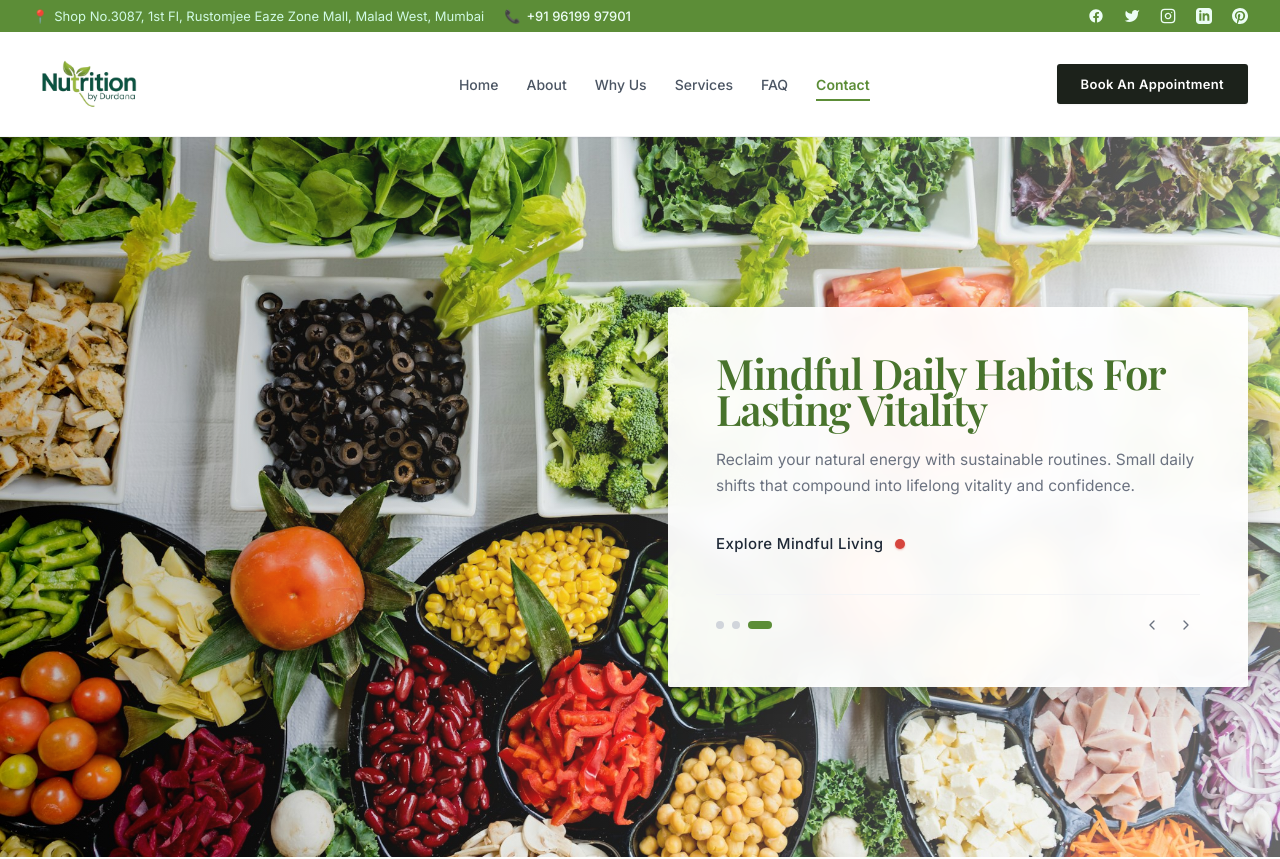
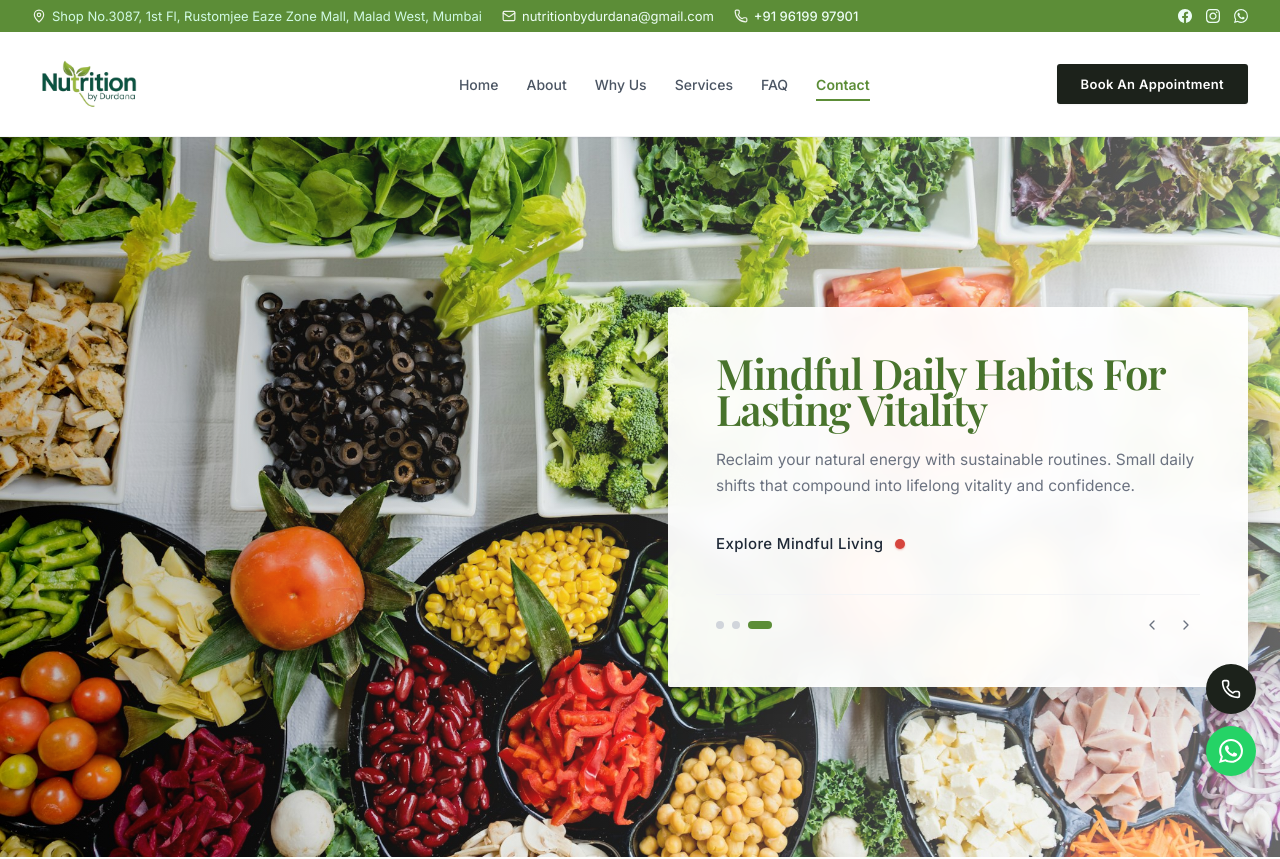
Before and after one commit to skdm-salahuddin-developer/helth-nutrient-website, a Next.js app: page / in a window 1280 px wide. Shown: the top 859 px of the page. Built offline with nearby package versions, Linux system fonts and the light colour scheme; a web font is replaced by a local one.

Commit message:
Remove operating hours from footer and clean contact card

```diff
--- a/src/app/page.tsx
+++ b/src/app/page.tsx
@@ -10,6 +10,7 @@
 import FourStepsProcess from '@/components/FourStepsProcess';
 import FAQSection from '@/components/FAQSection';
 import Footer from '@/components/Footer';
+import StickyWhatsApp from '@/components/StickyWhatsApp';
 
 export default function Home() {
   return (
@@ -46,6 +47,9 @@
 
       {/* 11. Footer with Map, Location & Developer Credits */}
       <Footer />
+
+      {/* 12. Floating Sticky WhatsApp Button on Right Side */}
+      <StickyWhatsApp />
     </main>
   );
 }
--- a/src/components/Footer.tsx
+++ b/src/components/Footer.tsx
@@ -2,8 +2,27 @@
 
 import React, { useState } from 'react';
 import Image from 'next/image';
-import { Phone, Mail, Clock, Calendar, ArrowUp } from 'lucide-react';
+import { Phone, Mail, Calendar, ArrowUp } from 'lucide-react';
 import AppointmentModal from './AppointmentModal';
+
+// Social Icons with authentic brand colors (no borders)
+const FacebookIcon = ({ className = "w-5 h-5" }: { className?: string }) => (
+  <svg className={className} fill="currentColor" viewBox="0 0 24 24">
+    <path d="M24 12.073c0-6.627-5.373-12-12-12s-12 5.373-12 12c0 5.99 4.388 10.954 10.125 11.854v-8.385H7.078v-3.47h3.047V9.43c0-3.007 1.792-4.669 4.533-4.669 1.312 0 2.686.235 2.686.235v2.953H15.83c-1.491 0-1.956.925-1.956 1.874v2.25h3.328l-.532 3.47h-2.796v8.385C19.612 23.027 24 18.062 24 12.073z" />
+  </svg>
+);
+
+const InstagramIcon = ({ className = "w-5 h-5" }: { className?: string }) => (
+  <svg className={className} fill="currentColor" viewBox="0 0 24 24">
+    <path d="M12 2.163c3.204 0 3.584.012 4.85.07 3.252.148 4.771 1.691 4.919 4.919.058 1.265.069 1.645.069 4.849 0 3.205-.012 3.584-.069 4.849-.149 3.225-1.664 4.771-4.919 4.919-1.266.058-1.644.07-4.85.07-3.204 0-3.584-.012-4.849-.07-3.26-.149-4.771-1.699-4.919-4.92-.058-1.265-.07-1.644-.07-4.849 0-3.204.013-3.583.07-4.849.149-3.227 1.664-4.771 4.919-4.919 1.266-.057 1.645-.069 4.849-.069zm0-2.163c-3.259 0-3.667.014-4.947.072-4.358.2-6.78 2.618-6.98 6.98-.059 1.281-.073 1.689-.073 4.948 0 3.259.014 3.668.072 4.948.2 4.358 2.618 6.78 6.98 6.98 1.281.058 1.689.072 4.948.072 3.259 0 3.668-.014 4.948-.072 4.354-.2 6.782-2.618 6.979-6.98.059-1.28.073-1.689.073-4.948 0-3.259-.014-3.667-.072-4.947-.196-4.354-2.617-6.78-6.979-6.98-1.281-.059-1.69-.073-4.949-.073zm0 5.838c-3.403 0-6.162 2.759-6.162 6.162s2.759 6.163 6.162 6.163 6.162-2.759 6.162-6.163c0-3.403-2.759-6.162-6.162-6.162zm0 10.162c-2.209 0-4-1.79-4-4 0-2.209 1.791-4 4-4s4 1.791 4 4c0 2.21-1.791 4-4 4zm6.406-11.845c-.796 0-1.441.645-1.441 1.44s.645 1.44 1.441 1.44c.795 0 1.439-.645 1.439-1.44s-.644-1.44-1.439-1.44z" />
+  </svg>
+);
+
+const WhatsAppIcon = ({ className = "w-5 h-5" }: { className?: string }) => (
+  <svg className={className} fill="currentColor" viewBox="0 0 24 24">
+    <path d="M17.472 14.382c-.297-.149-1.758-.867-2.03-.967-.273-.099-.471-.148-.67.15-.197.297-.767.966-.94 1.164-.173.199-.347.223-.644.075-.297-.15-1.255-.463-2.39-1.475-.883-.788-1.48-1.761-1.653-2.059-.173-.297-.018-.458.13-.606.134-.133.298-.347.446-.52.149-.174.198-.298.298-.497.099-.198.05-.371-.025-.52-.075-.149-.669-1.612-.916-2.207-.242-.579-.487-.5-.669-.51-.173-.008-.371-.01-.57-.01-.198 0-.52.074-.792.372-.272.297-1.04 1.016-1.04 2.479 0 1.462 1.065 2.875 1.213 3.074.149.198 2.096 3.2 5.077 4.487.709.306 1.262.489 1.694.625.712.227 1.36.195 1.871.118.571-.085 1.758-.719 2.006-1.413.248-.694.248-1.289.173-1.413-.074-.124-.272-.198-.57-.347m-5.421 7.403h-.004a9.87 9.87 0 01-5.031-1.378l-.361-.214-3.741.982.998-3.648-.235-.374a9.86 9.86 0 01-1.51-5.26c.001-5.45 4.436-9.884 9.888-9.884 2.64 0 5.122 1.03 6.988 2.898a9.825 9.825 0 012.893 6.994c-.003 5.45-4.437 9.884-9.885 9.884m8.413-18.297A11.815 11.815 0 0012.05 0C5.495 0 .16 5.335.157 11.892c0 2.096.547 4.142 1.588 5.945L0 24l6.335-1.662c1.746.953 3.71 1.456 5.711 1.457h.005c6.554 0 11.89-5.335 11.893-11.893a11.821 11.821 0 00-3.48-8.413z" />
+  </svg>
+);
 
 const clinicLocation = {
   name: 'Malad West, Mumbai',
@@ -11,7 +30,6 @@
   address: 'Shop No.3087, 1st floor, Rustomjee Eaze Zone Mall, Malad, Sunder Nagar, Malad West, Mumbai, Maharashtra 400064',
   phone: '+91 96199 97901',
   email: 'nutritionbydurdana@gmail.com',
-  hours: 'Mon - Sat : 10.00am - 08.00pm',
   mapUrl: 'https://maps.google.com/maps?q=Shop%20No.3087%2C%201st%20floor%2C%20Rustomjee%20Eaze%20Zone%20Mall%2C%20Malad%20West%2C%20Mumbai&t=&z=15&ie=UTF8&iwloc=&output=embed',
 };
 
@@ -77,27 +95,39 @@
                       {clinicLocation.email}
                     </a>
                   </div>
-
-                  <div className="flex items-center gap-3">
-                    <Clock className="w-4 h-4 text-[#5c8d37] flex-shrink-0" />
-                    <span>{clinicLocation.hours}</span>
-                  </div>
                 </div>
 
-                {/* Social Square Outline Buttons */}
-                <div className="flex items-center gap-2.5 pt-1">
-                  {['f', 't', 'g+', 't_'].map((iconKey, index) => (
-                    <a
-                      key={index}
-                      href="#"
-                      className="w-8 h-8 rounded-[2px] border border-gray-300 hover:border-[#5c8d37] hover:bg-[#5c8d37] text-gray-600 hover:text-white flex items-center justify-center text-xs font-bold transition-colors uppercase"
-                    >
-                      {iconKey === 'f' && 'f'}
-                      {iconKey === 't' && '𝕏'}
-                      {iconKey === 'g+' && 'G+'}
-                      {iconKey === 't_' && 'in'}
-                    </a>
-                  ))}
+                {/* Social Icons: Facebook, Instagram, WhatsApp with brand colors and no borders */}
+                <div className="flex items-center gap-4 pt-1">
+                  <a
+                    href="https://facebook.com"
+                    target="_blank"
+                    rel="noopener noreferrer"
+                    aria-label="Facebook"
+                    className="text-[#1877F2] hover:opacity-85 hover:scale-110 transition-transform duration-200"
+                  >
+                    <FacebookIcon className="w-5 h-5 sm:w-6 sm:h-6" />
+                  </a>
+
+                  <a
+                    href="https://instagram.com"
+                    target="_blank"
+                    rel="noopener noreferrer"
+                    aria-label="Instagram"
+                    className="text-[#E4405F] hover:opacity-85 hover:scale-110 transition-transform duration-200"
+                  >
+                    <InstagramIcon className="w-5 h-5 sm:w-6 sm:h-6" />
+                  </a>
+
+                  <a
+                    href="https://wa.me/919619997901"
+                    target="_blank"
+                    rel="noopener noreferrer"
+                    aria-label="WhatsApp"
+                    className="text-[#25D366] hover:opacity-85 hover:scale-110 transition-transform duration-200"
+                  >
+                    <WhatsAppIcon className="w-5 h-5 sm:w-6 sm:h-6" />
+                  </a>
                 </div>
 
                 {/* Book Now Button */}
--- /dev/null
+++ b/src/components/StickyWhatsApp.tsx
@@ -0,0 +1,44 @@
+'use client';
+
+import React from 'react';
+import { Phone } from 'lucide-react';
+
+const WhatsAppIcon = ({ className = "w-6 h-6" }: { className?: string }) => (
+  <svg className={className} fill="currentColor" viewBox="0 0 24 24">
+    <path d="M17.472 14.382c-.297-.149-1.758-.867-2.03-.967-.273-.099-.471-.148-.67.15-.197.297-.767.966-.94 1.164-.173.199-.347.223-.644.075-.297-.15-1.255-.463-2.39-1.475-.883-.788-1.48-1.761-1.653-2.059-.173-.297-.018-.458.13-.606.134-.133.298-.347.446-.52.149-.174.198-.298.298-.497.099-.198.05-.371-.025-.52-.075-.149-.669-1.612-.916-2.207-.242-.579-.487-.5-.669-.51-.173-.008-.371-.01-.57-.01-.198 0-.52.074-.792.372-.272.297-1.04 1.016-1.04 2.479 0 1.462 1.065 2.875 1.213 3.074.149.198 2.096 3.2 5.077 4.487.709.306 1.262.489 1.694.625.712.227 1.36.195 1.871.118.571-.085 1.758-.719 2.006-1.413.248-.694.248-1.289.173-1.413-.074-.124-.272-.198-.57-.347m-5.421 7.403h-.004a9.87 9.87 0 01-5.031-1.378l-.361-.214-3.741.982.998-3.648-.235-.374a9.86 9.86 0 01-1.51-5.26c.001-5.45 4.436-9.884 9.888-9.884 2.64 0 5.122 1.03 6.988 2.898a9.825 9.825 0 012.893 6.994c-.003 5.45-4.437 9.884-9.885 9.884m8.413-18.297A11.815 11.815 0 0012.05 0C5.495 0 .16 5.335.157 11.892c0 2.096.547 4.142 1.588 5.945L0 24l6.335-1.662c1.746.953 3.71 1.456 5.711 1.457h.005c6.554 0 11.89-5.335 11.893-11.893a11.821 11.821 0 00-3.48-8.413z" />
+  </svg>
+);
+
+export default function StickyWhatsApp() {
+  const whatsappUrl =
+    'https://wa.me/919619997901?text=Hi%20Dt.%20Durdana%2C%20I%20would%20like%20to%20know%20more%20about%20your%20nutrition%20consultation.';
+
+  return (
+    <aside
+      aria-label="Direct Contact Support"
+      className="fixed bottom-6 right-5 sm:right-6 z-50 flex flex-col items-center gap-3 pointer-events-auto"
+    >
+      {/* 1. Direct Call Button */}
+      <a
+        href="tel:+919619997901"
+        aria-label="Call +91 96199 97901"
+        className="w-12 h-12 sm:w-[50px] sm:h-[50px] bg-[#1c221b] hover:bg-[#5c8d37] text-white rounded-full flex items-center justify-center shadow-lg hover:shadow-xl transition-all duration-300 hover:scale-105 active:scale-95 group"
+        title="Call Now"
+      >
+        <Phone className="w-5 h-5 transition-transform duration-200 group-hover:rotate-12" />
+      </a>
+
+      {/* 2. WhatsApp Button */}
+      <a
+        href={whatsappUrl}
+        target="_blank"
+        rel="noopener noreferrer"
+        aria-label="Chat on WhatsApp"
+        className="w-12 h-12 sm:w-[50px] sm:h-[50px] bg-[#25D366] hover:bg-[#20ba5a] text-white rounded-full flex items-center justify-center shadow-lg hover:shadow-xl transition-all duration-300 hover:scale-105 active:scale-95"
+        title="Chat on WhatsApp"
+      >
+        <WhatsAppIcon className="w-6 h-6 fill-white" />
+      </a>
+    </aside>
+  );
+}
--- a/src/components/TopBar.tsx
+++ b/src/components/TopBar.tsx
@@ -1,37 +1,24 @@
 'use client';
 
 import React from 'react';
+import { MapPin, Mail, Phone } from 'lucide-react';
 
-// Crisp SVGs for all social icons
+// Crisp SVGs for Facebook, Instagram, WhatsApp
 const FacebookIcon = ({ className = "w-4 h-4" }: { className?: string }) => (
   <svg className={className} fill="currentColor" viewBox="0 0 24 24">
-    <path d="M22 12c0-5.523-4.477-10-10-10S2 6.477 2 12c0 4.991 3.657 9.128 8.438 9.878v-6.987h-2.54V12h2.54V9.797c0-2.506 1.492-3.89 3.777-3.89 1.094 0 2.238.195 2.238.195v2.46h-1.26c-1.243 0-1.63.771-1.63 1.562V12h2.773l-.443 2.89h-2.33v6.988C18.343 21.128 22 16.991 22 12z" />
-  </svg>
-);
-
-const TwitterIcon = ({ className = "w-4 h-4" }: { className?: string }) => (
-  <svg className={className} fill="currentColor" viewBox="0 0 24 24">
-    <path d="M23 3a10.9 10.9 0 0 1-3.14 1.53 4.48 4.48 0 0 0-7.86 3v1A10.66 10.66 0 0 1 3 4s-4 9 5 13a11.64 11.64 0 0 1-7 2c9 5 20 0 20-11.5a4.5 4.5 0 0 0-.08-.83A7.72 7.72 0 0 0 23 3z" />
+    <path d="M24 12.073c0-6.627-5.373-12-12-12s-12 5.373-12 12c0 5.99 4.388 10.954 10.125 11.854v-8.385H7.078v-3.47h3.047V9.43c0-3.007 1.792-4.669 4.533-4.669 1.312 0 2.686.235 2.686.235v2.953H15.83c-1.491 0-1.956.925-1.956 1.874v2.25h3.328l-.532 3.47h-2.796v8.385C19.612 23.027 24 18.062 24 12.073z" />
   </svg>
 );
 
 const InstagramIcon = ({ className = "w-4 h-4" }: { className?: string }) => (
-  <svg className={className} fill="none" stroke="currentColor" strokeWidth="2" strokeLinecap="round" strokeLinejoin="round" viewBox="0 0 24 24">
-    <rect width="20" height="20" x="2" y="2" rx="5" ry="5" />
-    <path d="M16 11.37A4 4 0 1 1 12.63 8 4 4 0 0 1 16 11.37z" />
-    <line x1="17.5" x2="17.51" y1="6.5" y2="6.5" />
+  <svg className={className} fill="currentColor" viewBox="0 0 24 24">
+    <path d="M12 2.163c3.204 0 3.584.012 4.85.07 3.252.148 4.771 1.691 4.919 4.919.058 1.265.069 1.645.069 4.849 0 3.205-.012 3.584-.069 4.849-.149 3.225-1.664 4.771-4.919 4.919-1.266.058-1.644.07-4.85.07-3.204 0-3.584-.012-4.849-.07-3.26-.149-4.771-1.699-4.919-4.92-.058-1.265-.07-1.644-.07-4.849 0-3.204.013-3.583.07-4.849.149-3.227 1.664-4.771 4.919-4.919 1.266-.057 1.645-.069 4.849-.069zm0-2.163c-3.259 0-3.667.014-4.947.072-4.358.2-6.78 2.618-6.98 6.98-.059 1.281-.073 1.689-.073 4.948 0 3.259.014 3.668.072 4.948.2 4.358 2.618 6.78 6.98 6.98 1.281.058 1.689.072 4.948.072 3.259 0 3.668-.014 4.948-.072 4.354-.2 6.782-2.618 6.979-6.98.059-1.28.073-1.689.073-4.948 0-3.259-.014-3.667-.072-4.947-.196-4.354-2.617-6.78-6.979-6.98-1.281-.059-1.69-.073-4.949-.073zm0 5.838c-3.403 0-6.162 2.759-6.162 6.162s2.759 6.163 6.162 6.163 6.162-2.759 6.162-6.163c0-3.403-2.759-6.162-6.162-6.162zm0 10.162c-2.209 0-4-1.79-4-4 0-2.209 1.791-4 4-4s4 1.791 4 4c0 2.21-1.791 4-4 4zm6.406-11.845c-.796 0-1.441.645-1.441 1.44s.645 1.44 1.441 1.44c.795 0 1.439-.645 1.439-1.44s-.644-1.44-1.439-1.44z" />
   </svg>
 );
 
-const LinkedinIcon = ({ className = "w-4 h-4" }: { className?: string }) => (
+const WhatsAppIcon = ({ className = "w-4 h-4" }: { className?: string }) => (
   <svg className={className} fill="currentColor" viewBox="0 0 24 24">
-    <path d="M19 0h-14c-2.761 0-5 2.239-5 5v14c0 2.761 2.239 5 5 5h14c2.762 0 5-2.239 5-5v-14c0-2.761-2.238-5-5-5zm-11 19h-3v-11h3v11zm-1.5-12.268c-.966 0-1.75-.79-1.75-1.764s.784-1.764 1.75-1.764 1.75.79 1.75 1.764-.783 1.764-1.75 1.764zm13.5 12.268h-3v-5.604c0-3.368-4-3.113-4 0v5.604h-3v-11h3v1.765c1.396-2.586 7-2.777 7 2.476v6.759z" />
-  </svg>
-);
-
-const PinterestIcon = ({ className = "w-4 h-4" }: { className?: string }) => (
-  <svg className={className} fill="currentColor" viewBox="0 0 24 24">
-    <path d="M12.017 0C5.396 0 .029 5.367.029 11.987c0 5.079 3.158 9.417 7.618 11.162-.105-.949-.199-2.403.041-3.439.219-.937 1.406-5.957 1.406-5.957s-.359-.72-.359-1.781c0-1.663.967-2.911 2.171-2.911 1.024 0 1.518.769 1.518 1.69 0 1.029-.655 2.568-.994 3.995-.283 1.194.599 2.169 1.777 2.169 2.133 0 3.772-2.249 3.772-5.495 0-2.873-2.064-4.882-5.012-4.882-3.414 0-5.418 2.561-5.418 5.207 0 1.031.397 2.138.893 2.738.098.119.112.224.083.345-.09.375-.291 1.199-.332 1.365-.053.22-.174.267-.402.161-1.499-.698-2.436-2.889-2.436-4.649 0-3.785 2.75-7.262 7.929-7.262 4.163 0 7.398 2.967 7.398 6.931 0 4.136-2.607 7.464-6.227 7.464-1.216 0-2.359-.631-2.75-1.378l-.748 2.853c-.271 1.043-1.002 2.35-1.492 3.146 1.124.347 2.317.535 3.554.535 6.607 0 11.985-5.365 11.985-11.987C24.002 5.367 18.624 0 12.017 0z"/>
+    <path d="M17.472 14.382c-.297-.149-1.758-.867-2.03-.967-.273-.099-.471-.148-.67.15-.197.297-.767.966-.94 1.164-.173.199-.347.223-.644.075-.297-.15-1.255-.463-2.39-1.475-.883-.788-1.48-1.761-1.653-2.059-.173-.297-.018-.458.13-.606.134-.133.298-.347.446-.52.149-.174.198-.298.298-.497.099-.198.05-.371-.025-.52-.075-.149-.669-1.612-.916-2.207-.242-.579-.487-.5-.669-.51-.173-.008-.371-.01-.57-.01-.198 0-.52.074-.792.372-.272.297-1.04 1.016-1.04 2.479 0 1.462 1.065 2.875 1.213 3.074.149.198 2.096 3.2 5.077 4.487.709.306 1.262.489 1.694.625.712.227 1.36.195 1.871.118.571-.085 1.758-.719 2.006-1.413.248-.694.248-1.289.173-1.413-.074-.124-.272-.198-.57-.347m-5.421 7.403h-.004a9.87 9.87 0 01-5.031-1.378l-.361-.214-3.741.982.998-3.648-.235-.374a9.86 9.86 0 01-1.51-5.26c.001-5.45 4.436-9.884 9.888-9.884 2.64 0 5.122 1.03 6.988 2.898a9.825 9.825 0 012.893 6.994c-.003 5.45-4.437 9.884-9.885 9.884m8.413-18.297A11.815 11.815 0 0012.05 0C5.495 0 .16 5.335.157 11.892c0 2.096.547 4.142 1.588 5.945L0 24l6.335-1.662c1.746.953 3.71 1.456 5.711 1.457h.005c6.554 0 11.89-5.335 11.893-11.893a11.821 11.821 0 00-3.48-8.413z" />
   </svg>
 );
 
@@ -39,23 +26,33 @@
   return (
     <div className="bg-[#5c8d37] text-white text-xs sm:text-[13px] py-2 px-4 sm:px-8 transition-colors">
       <div className="max-w-7xl mx-auto flex flex-col sm:flex-row justify-between items-center gap-2 sm:gap-4">
-        {/* Left message & Contact Details */}
-        <div className="flex flex-wrap items-center justify-center sm:justify-start gap-2.5 sm:gap-5 text-emerald-50 text-xs sm:text-[13px]">
-          <span className="hidden md:inline-flex items-center gap-1.5 text-emerald-100">
-            <span>📍</span>
+
+        {/* Left Contact Details: Address, Email & Phone with genuine crisp vector icons */}
+        <div className="flex flex-wrap items-center justify-center sm:justify-start gap-3 sm:gap-5 text-emerald-50 text-xs sm:text-[13px]">
+          <span className="hidden lg:inline-flex items-center gap-1.5 text-emerald-100">
+            <MapPin className="w-3.5 h-3.5 text-white/90 flex-shrink-0" />
             <span>Shop No.3087, 1st Fl, Rustomjee Eaze Zone Mall, Malad West, Mumbai</span>
           </span>
+
+          <a
+            href="mailto:nutritionbydurdana@gmail.com"
+            className="inline-flex items-center gap-1.5 hover:text-white transition-colors"
+          >
+            <Mail className="w-3.5 h-3.5 text-white/90 flex-shrink-0" />
+            <span>nutritionbydurdana@gmail.com</span>
+          </a>
+
           <a
             href="tel:+919619997901"
             className="inline-flex items-center gap-1.5 font-medium hover:text-white transition-colors"
           >
-            <span>📞</span>
+            <Phone className="w-3.5 h-3.5 text-white/90 flex-shrink-0" />
             <span>+91 96199 97901</span>
           </a>
         </div>
 
-        {/* Right Social Media Icons */}
-        <div className="flex items-center space-x-4 sm:space-x-5 text-emerald-50">
+        {/* Right Social Media Icons: Facebook, Instagram, WhatsApp ONLY */}
+        <div className="flex items-center space-x-3.5 text-emerald-50">
           <a
             href="https://facebook.com"
             target="_blank"
@@ -63,17 +60,9 @@
             aria-label="Facebook"
             className="hover:text-white hover:scale-110 transition-transform duration-200"
           >
-            <FacebookIcon className="w-3.5 h-3.5 sm:w-4 sm:h-4" />
+            <FacebookIcon className="w-3.5 h-3.5" />
           </a>
-          <a
-            href="https://twitter.com"
-            target="_blank"
-            rel="noopener noreferrer"
-            aria-label="Twitter"
-            className="hover:text-white hover:scale-110 transition-transform duration-200"
-          >
-            <TwitterIcon className="w-3.5 h-3.5 sm:w-4 sm:h-4" />
-          </a>
+
           <a
             href="https://instagram.com"
             target="_blank"
@@ -81,27 +70,20 @@
             aria-label="Instagram"
             className="hover:text-white hover:scale-110 transition-transform duration-200"
           >
-            <InstagramIcon className="w-3.5 h-3.5 sm:w-4 sm:h-4" />
+            <InstagramIcon className="w-3.5 h-3.5" />
           </a>
+
           <a
-            href="https://linkedin.com"
+            href="https://wa.me/919619997901"
             target="_blank"
             rel="noopener noreferrer"
-            aria-label="LinkedIn"
+            aria-label="WhatsApp"
             className="hover:text-white hover:scale-110 transition-transform duration-200"
           >
-            <LinkedinIcon className="w-3.5 h-3.5 sm:w-4 sm:h-4" />
-          </a>
-          <a
-            href="https://pinterest.com"
-            target="_blank"
-            rel="noopener noreferrer"
-            aria-label="Pinterest"
-            className="hover:text-white hover:scale-110 transition-transform duration-200"
-          >
-            <PinterestIcon className="w-3.5 h-3.5 sm:w-4 sm:h-4" />
+            <WhatsAppIcon className="w-3.5 h-3.5" />
           </a>
         </div>
+
       </div>
     </div>
   );
```
